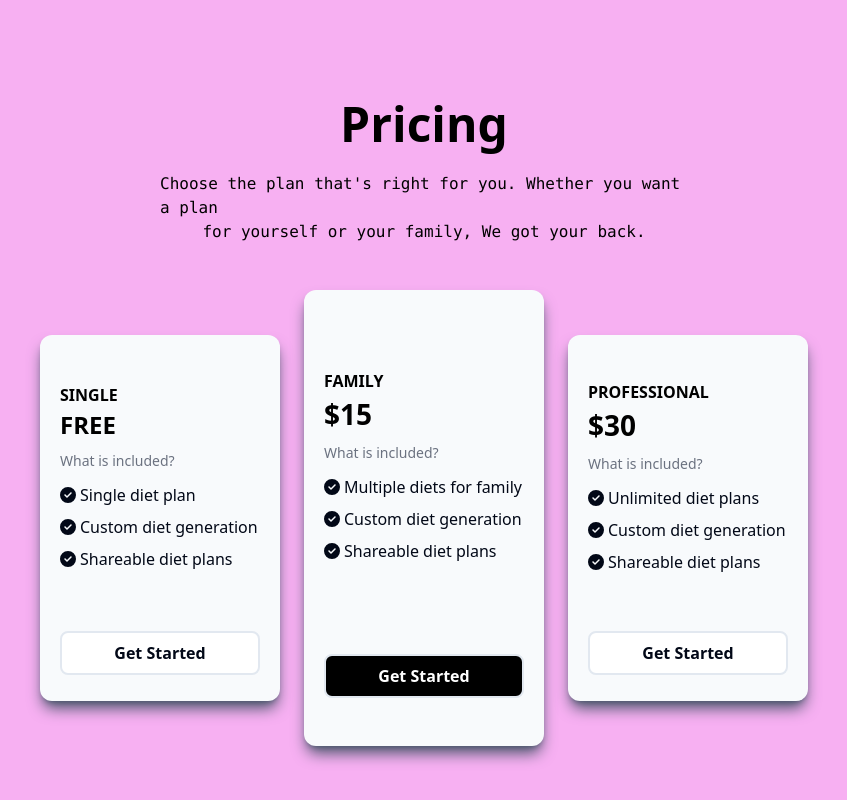
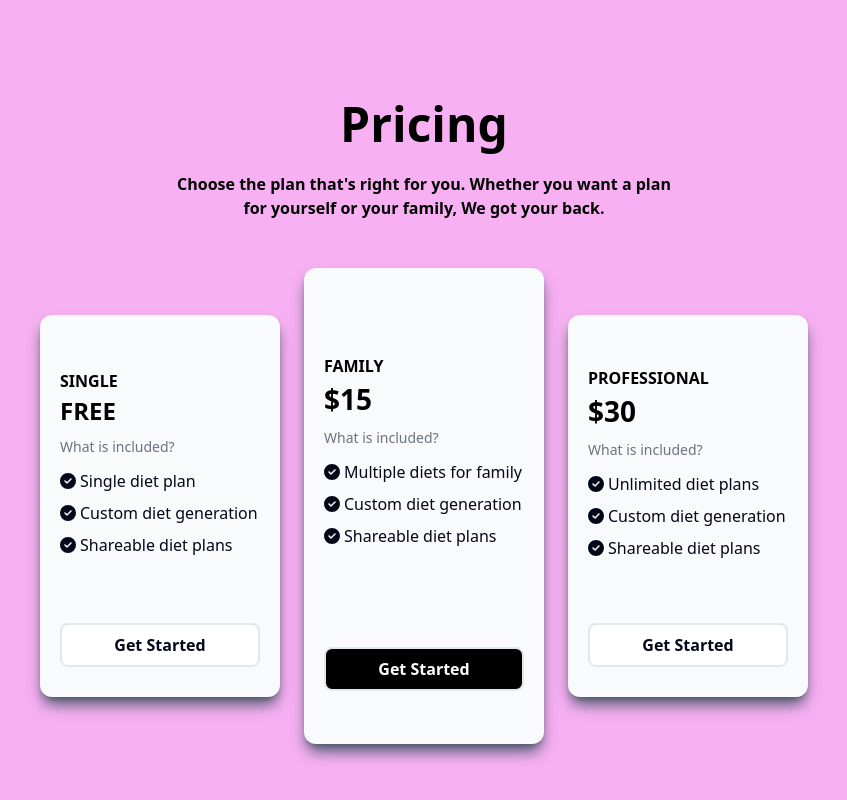
Before and after one commit to ishk9/getYourDiet, a Next.js app in the folder client/: page /Pricing in a window 1280 px wide. Shown: the whole page, without its empty margins (216-1063 px from the left). Built offline with nearby package versions, Linux system fonts and the light colour scheme.

Commit message:
removed token from storage on logging out

```diff
--- a/client/app/Pricing/page.js
+++ b/client/app/Pricing/page.js
@@ -28,8 +28,8 @@ export default function PricingPage() {
         <div id="pricing" className="flex flex-col w-screen h-screen items-center px-10 py-2 overflow-hidden bg-[#F7B0F2]">
             <h1 className="text-[3em] font-semibold mt-20 text-black">Pricing</h1>
             <div className="w-[44%] flex flex-col justify-center items-center">
-                <p className='mt-3 text-black font-mono'>Choose the plan that&apos;s right for you. Whether you want a plan</p>
-                <p className='text-black font-mono'>for yourself or your family, We got your back.</p>
+                <p className='mt-3 text-black font-semibold'>Choose the plan that&apos;s right for you. Whether you want a plan</p>
+                <p className='text-black font-semibold'>for yourself or your family, We got your back.</p>
             </div>
 
 
--- a/client/app/Profile/page.js
+++ b/client/app/Profile/page.js
@@ -76,7 +76,7 @@ const ProfilePage = () => {
                                     placeholder='Current password'
                                     value={currPass}
                                     onChange={(e) => setCurrPass(e.target.value)}
-                                    className='w-full border rounded-md p-2 border-gray-400 focus:border-black outline-none'
+                                    className='w-full border rounded-md p-2 border-gray-400 focus:border-black outline-none hover:border-black'
 
                                 />
                             </div>
@@ -86,7 +86,7 @@ const ProfilePage = () => {
                                     placeholder='New password'
                                     value={newPass}
                                     onChange={(e) => setNewPass(e.target.value)}
-                                    className='w-full border rounded-md p-2 border-gray-400 focus:border-black outline-none'
+                                    className='w-full border rounded-md p-2 border-gray-400 focus:border-black outline-none hover:border-black'
                                 />
                             </div>
                             <div className='w-1/4'>
@@ -95,7 +95,7 @@ const ProfilePage = () => {
                                     placeholder='Confirm password'
                                     value={confmPass}
                                     onChange={(e) => setConfmPass(e.target.value)}
-                                    className='w-full border rounded-md p-2 border-gray-400 focus:border-black outline-none'
+                                    className='w-full border rounded-md p-2 border-gray-400 focus:border-black outline-none hover:border-black'
                                 />
                             </div>
                             {
--- a/client/components/Navbar.js
+++ b/client/components/Navbar.js
@@ -49,6 +49,7 @@ function Navbar() {
                     signedIn ?
                     <button
                         onClick={() => {
+                            localStorage.removeItem('token');
                             setSignedIn(false);
                         }}
                         className='ml-4 h-full'>
```
